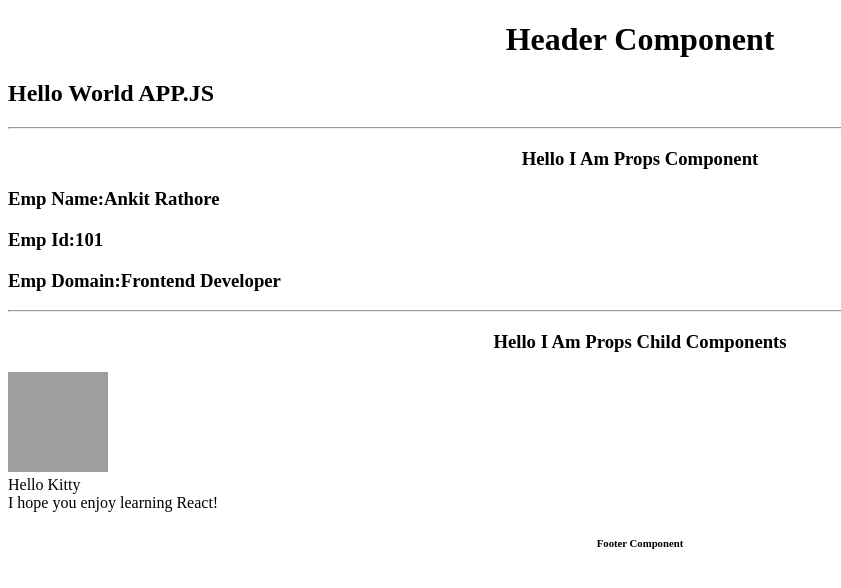
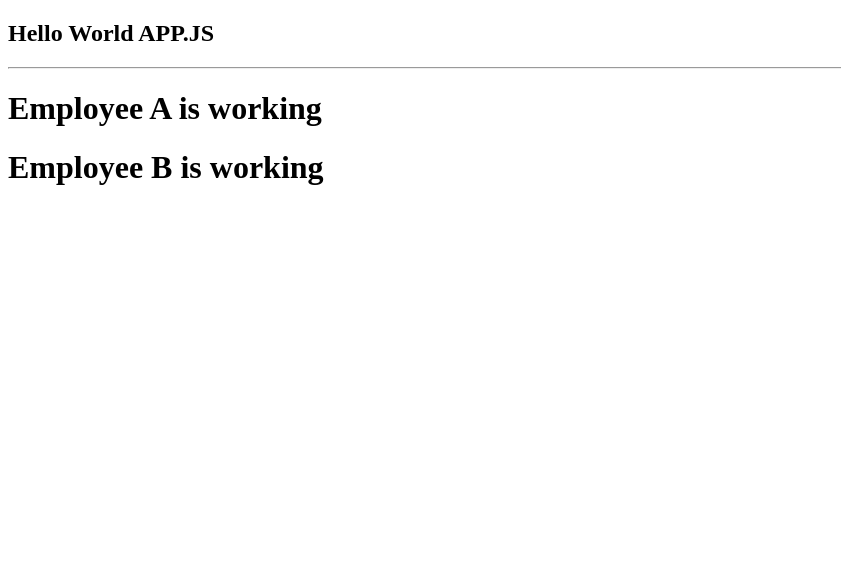
Before and after one commit to Ankit-Rathore569/demo-app, a React (Create React App) app: page / in a window 1280 px wide. Shown: the top 588 px of the page, without its empty margins (0-841 px from the left). Built offline with nearby package versions, Linux system fonts and the light colour scheme; grey boxes are pictures that could not be loaded.

Commit message:
life-Cycle Mounting-Phase

```diff
--- a/src/App.js
+++ b/src/App.js
@@ -1,17 +1,12 @@
 import { Fragment } from 'react';
 import './App.css';
-import Header from './Header';
-import Footer from './Footer';
-import PropsComp from './PropsComp';
-
+import EmployeeA from './EmployeeA';
 function App() {
   return (
     <Fragment>
-      <Header />
       <h2>Hello World APP.JS</h2>
       <hr />
-      <PropsComp name="Ankit Rathore" empid="101" domain="Frontend Developer" />
-      <Footer />
+      <EmployeeA />
     </Fragment>
   );
 }
--- /dev/null
+++ b/src/EmployeeA.js
@@ -0,0 +1,31 @@
+import React, { Component } from 'react'
+import EmployeeB from './EmployeeB'
+
+export default class EmployeeA extends Component {
+    constructor(props) {
+        super(props)
+        this.state = {
+            name: "Jordon"
+        }
+        console.log("Employee A Constructor calling")
+    }
+    componentDidMount() {
+        console.log("Employee A componentDidMount calling")
+    }
+    componentWillMount() {
+        console.log("Employee A componentWillMount calling")
+    }
+    // static getDerivedStateFromProps() {
+    //     console.log("Employee A getDerivedStateFromProps calling")
+    //     return null;
+    // }
+    render() {
+        console.log("Employee A Render calling")
+        return (
+            <div>
+                <h1>Employee A is working</h1>
+                <EmployeeB />
+            </div>
+        )
+    }
+}
--- /dev/null
+++ b/src/EmployeeB.js
@@ -0,0 +1,29 @@
+import React, { Component } from 'react'
+
+export default class EmployeeB extends Component {
+    constructor(props) {
+        super(props)
+        this.state = {
+            name: "Drew"
+        }
+        console.log("Employee B Constructor calling")
+    }
+    componentDidMount() {
+        console.log("Employee B componentDidMount calling")
+    }
+    componentWillMount() {
+        console.log("Employee B componentWillMount calling")
+    }
+    // static getDerivedStateFromProps() {
+    //     console.log("Employee B getDerivedStateFromProps calling")
+    //     return null;
+    // }
+    render() {
+        console.log("Employee B Render calling")
+        return (
+            <div>
+                <h1>Employee B is working</h1>
+            </div>
+        )
+    }
+}
```
